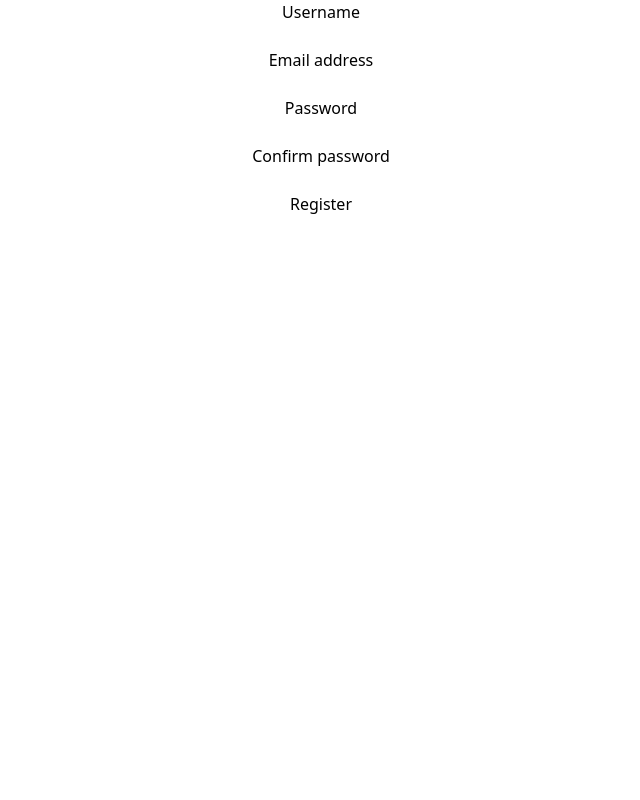
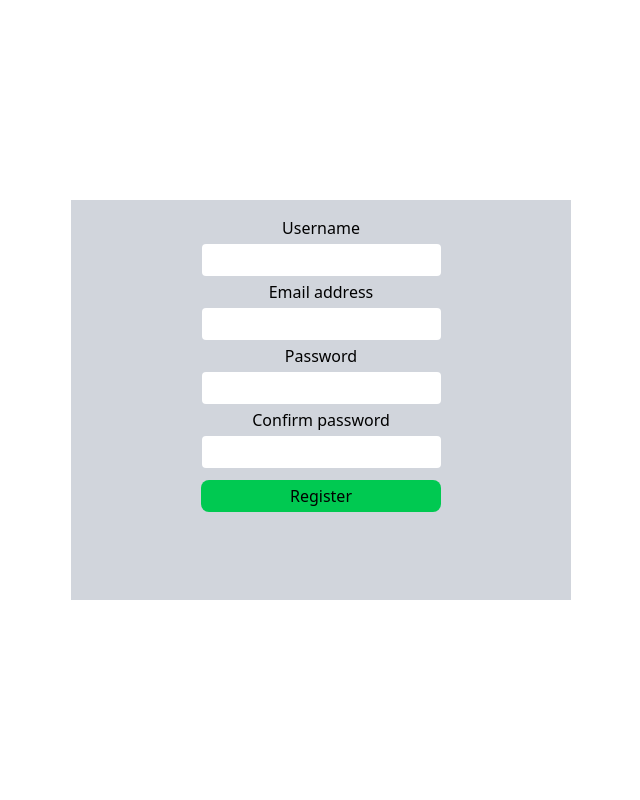
Before and after one commit to Majok-Bol/Register, a Flask app: page /register in a window 1280 px wide. Shown: the whole page, without its empty margins (319-959 px from the left). Run offline with Flask 3, Linux system fonts and the light colour scheme.

Commit message:
form input elements

```diff
--- a/templates/register.html
+++ b/templates/register.html
@@ -2,14 +2,24 @@
 <title>Register Page</title>
 
 {%endblock%} {%block body%}
-
-<form method="post">
-  <div class="flex items-center flex-col justify-center">
-    {{form.hidden_tag()}} {{form.username.label}}{{form.username()}}
-    {{form.email.label}}{{form.email()}}
-    {{form.password.label}}{{form.password()}}
-    {{form.confirm_password.label}}{{form.confirm_password()}}
-     {{form.submit()}}
-  </div>
-</form>
+<div class="h-screen flex flex-col items-center justify-center">
+  <form method="post">
+    <div class="bg-gray-300 w-[500px] h-[400px] m-4 p-4">
+      <div class="flex flex-col items-center justify-center ">
+        {{form.hidden_tag()}}
+        {{form.username.label}}{{form.username(class='outline-none bg-white rounded-[4px] m-1 p-1')}}
+      </div>
+      <div class="flex flex-col items-center justify-center">
+        {{form.email.label}}{{form.email(class='outline-none  bg-white rounded-[4px] m-1 p-1')}}
+      </div>
+      <div class="flex flex-col items-center justify-center">
+        {{form.password.label}}{{form.password(class='outline-none  bg-white rounded-[4px] m-1 p-1')}}
+      </div>
+      <div class="flex flex-col items-center justify-center">
+        {{form.confirm_password.label}}{{form.confirm_password(class='outline-none bg-white rounded-[4px] m-1 p-1')}}
+        {{form.submit(class='bg-green-500 w-60   rounded-[8px] m-2 p-1 ')}}
+      </div>
+    </div>
+  </form>
+</div>
 {%endblock%}
```
